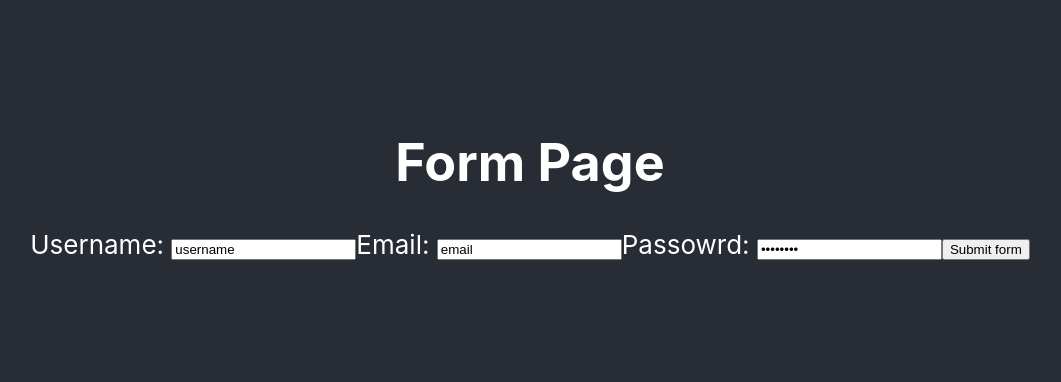
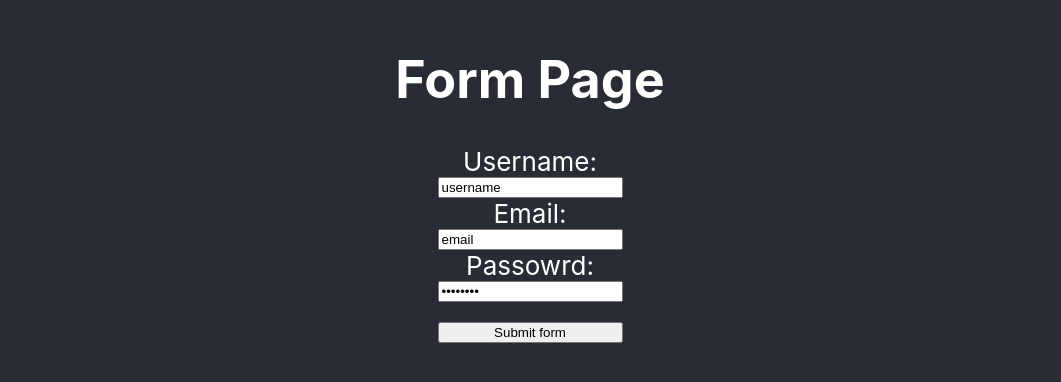
Before and after one commit to Mckennat33/form-practice, a React (Create React App) app: page / in a window 1280 px wide. Shown: the part 222-604 px from the top of the page, without its empty margins (110-1171 px from the left). Built offline with nearby package versions, Linux system fonts and the light colour scheme.

Commit message:
added some styling to form

```diff
--- a/src/Form.jsx
+++ b/src/Form.jsx
@@ -29,7 +29,7 @@ const Form = () => {
                     type='password'
                     value='password'
                 />
-                <button>Submit form</button>
+                <button className='submit-bttn'>Submit form</button>
             </form>
         </>
     )
--- a/src/index.css
+++ b/src/index.css
@@ -11,3 +11,13 @@ code {
   font-family: source-code-pro, Menlo, Monaco, Consolas, 'Courier New',
     monospace;
 }
+
+
+.form-container {
+  display: flex;
+  flex-direction: column;
+}
+
+.submit-bttn {
+  margin-top: 20px;
+}
```
